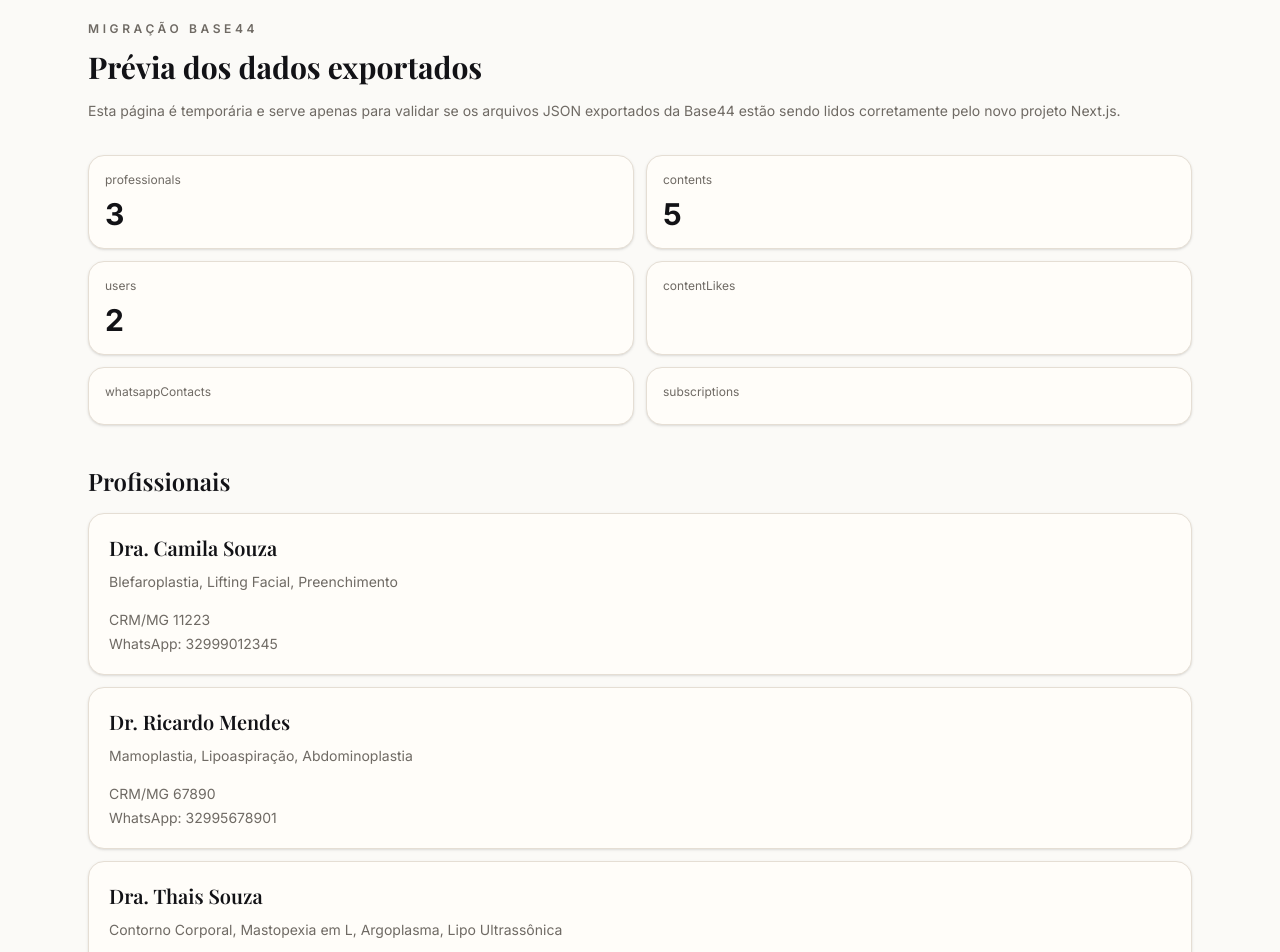
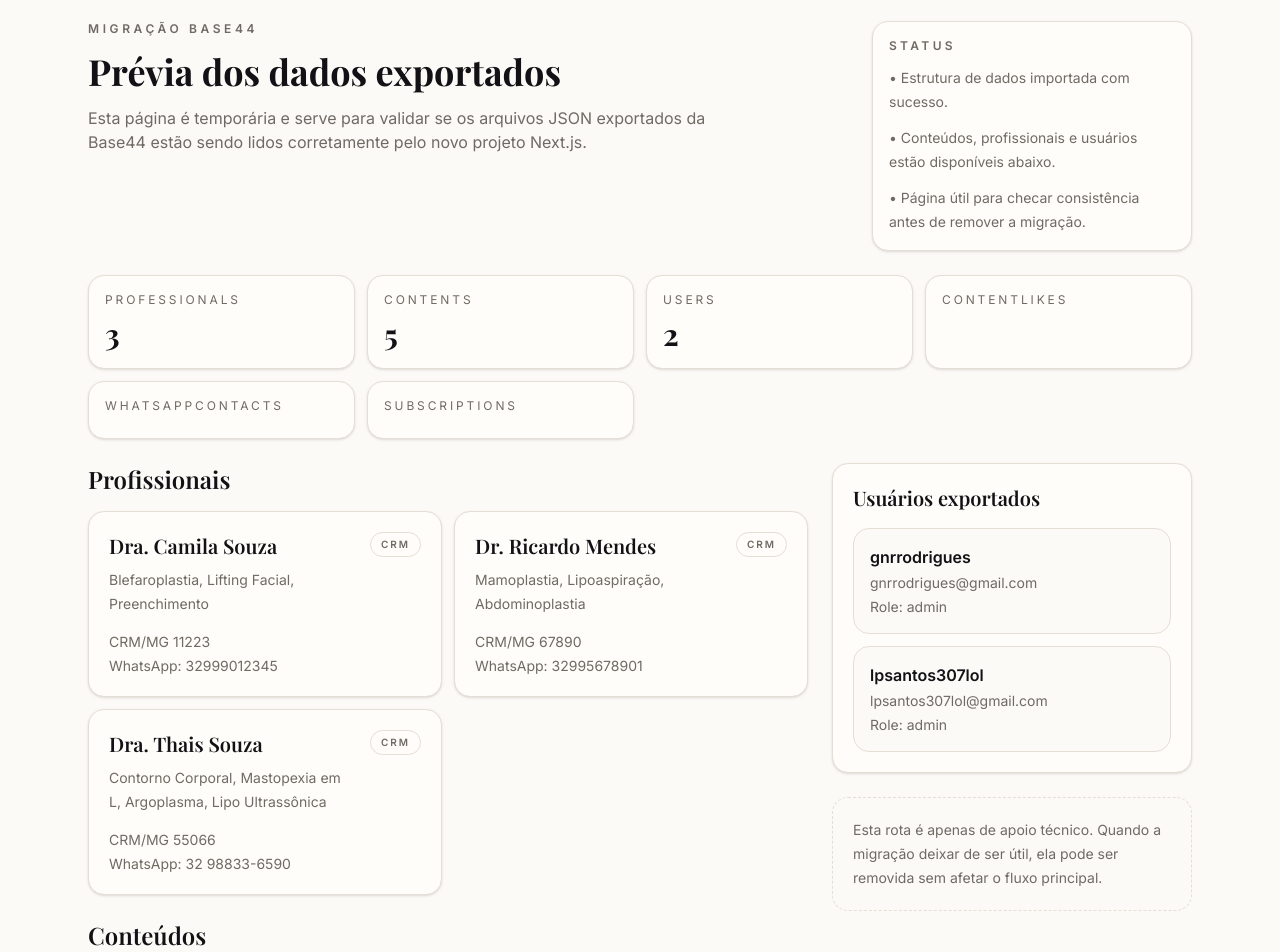
Before and after one commit to LeandroSatsuki/Uba-Cidade-Das-Plasticas, a Next.js app: page /migration-preview in a window 1280 px wide. Shown: the part 60-1012 px from the top of the page. Built offline with nearby package versions, Linux system fonts and the light colour scheme.

Commit message:
feat: refresh remaining dashboard screens

```diff
--- a/src/app/admin/profissionais/page.tsx
+++ b/src/app/admin/profissionais/page.tsx
@@ -18,22 +18,62 @@ export default async function AdminProfissionaisPage() {
     redirect("/feed");
   }
 
+  const totalProfessionals = professionals.length;
+  const activeProfessionals = professionals.filter((professional) => professional.ativo).length;
+  const withPhotoProfessionals = professionals.filter((professional) => professional.foto_perfil_url).length;
+
   return (
     <AppShell>
-      <section className="space-y-4">
+      <section className="space-y-6">
+        <div className="grid gap-6 lg:grid-cols-[minmax(0,1.08fr)_320px]">
           <div className="space-y-3">
             <p className="text-xs font-semibold uppercase tracking-[0.3em] text-muted-foreground">
               Administração
             </p>
-          <h1 className="font-heading text-3xl font-bold leading-tight">
+            <h1 className="font-heading text-3xl font-bold leading-tight sm:text-4xl">
               Profissionais
             </h1>
-          <p className="text-sm leading-6 text-muted-foreground">
+            <p className="max-w-2xl text-sm leading-6 text-muted-foreground sm:text-base">
               Cadastre, edite e organize os perfis que aparecem no feed e nas páginas públicas.
             </p>
           </div>
 
+          <div className="grid grid-cols-3 gap-3">
+            <div className="rounded-2xl border border-border bg-card p-4 shadow-sm">
+              <p className="text-[11px] font-semibold uppercase tracking-[0.24em] text-muted-foreground">
+                Total
+              </p>
+              <p className="mt-2 font-heading text-2xl font-bold">{totalProfessionals}</p>
+            </div>
+            <div className="rounded-2xl border border-border bg-card p-4 shadow-sm">
+              <p className="text-[11px] font-semibold uppercase tracking-[0.24em] text-muted-foreground">
+                Ativos
+              </p>
+              <p className="mt-2 font-heading text-2xl font-bold">{activeProfessionals}</p>
+            </div>
+            <div className="rounded-2xl border border-border bg-card p-4 shadow-sm">
+              <p className="text-[11px] font-semibold uppercase tracking-[0.24em] text-muted-foreground">
+                Com foto
+              </p>
+              <p className="mt-2 font-heading text-2xl font-bold">{withPhotoProfessionals}</p>
+            </div>
+          </div>
+        </div>
+
+        <div className="grid gap-4 lg:grid-cols-[minmax(0,1fr)_320px]">
           <AdminSectionTabs currentPath="/admin/profissionais" />
+
+          <aside className="rounded-2xl border border-border bg-card p-4 shadow-sm">
+            <p className="text-xs font-semibold uppercase tracking-[0.28em] text-muted-foreground">
+              Dicas rápidas
+            </p>
+            <div className="mt-3 space-y-3 text-sm leading-6 text-muted-foreground">
+              <p>• O identificador da URL abre a página pública do perfil.</p>
+              <p>• Se deixar vazio, o sistema tenta gerar automaticamente.</p>
+              <p>• A prévia abaixo ajuda a validar foto e descrição antes de salvar.</p>
+            </div>
+          </aside>
+        </div>
       </section>
 
       <section className="mt-8">
--- a/src/app/migration-preview/page.tsx
+++ b/src/app/migration-preview/page.tsx
@@ -6,50 +6,70 @@ import {
   base44Users,
 } from "@/lib/base44-data";
 
+const migrationSummaryCards = Object.entries(base44MigrationSummary);
+
 export default function MigrationPreviewPage() {
   return (
     <AppShell>
-      <section className="space-y-3">
+      <section className="space-y-6">
+        <div className="grid gap-6 lg:grid-cols-[minmax(0,1.08fr)_320px]">
+          <div className="space-y-3">
             <p className="text-xs font-semibold uppercase tracking-[0.3em] text-muted-foreground">
               Migração Base44
             </p>
-        <h1 className="font-heading text-3xl font-bold leading-tight">
+            <h1 className="font-heading text-3xl font-bold leading-tight sm:text-4xl">
               Prévia dos dados exportados
             </h1>
-        <p className="text-sm leading-6 text-muted-foreground">
-          Esta página é temporária e serve apenas para validar se os arquivos
-          JSON exportados da Base44 estão sendo lidos corretamente pelo novo
-          projeto Next.js.
+            <p className="max-w-2xl text-sm leading-6 text-muted-foreground sm:text-base">
+              Esta página é temporária e serve para validar se os arquivos JSON exportados da Base44 estão sendo lidos corretamente pelo novo projeto Next.js.
             </p>
-      </section>
+          </div>
 
-      <section className="mt-8 grid grid-cols-2 gap-3">
-        {Object.entries(base44MigrationSummary).map(([key, value]) => (
-          <div
-            key={key}
-            className="rounded-2xl border border-border bg-card p-4 shadow-sm"
-          >
-            <p className="text-xs text-muted-foreground">{key}</p>
-            <p className="mt-2 text-3xl font-bold">{value}</p>
+          <div className="rounded-2xl border border-border bg-card p-4 shadow-sm">
+            <p className="text-xs font-semibold uppercase tracking-[0.28em] text-muted-foreground">
+              Status
+            </p>
+            <div className="mt-3 space-y-3 text-sm leading-6 text-muted-foreground">
+              <p>• Estrutura de dados importada com sucesso.</p>
+              <p>• Conteúdos, profissionais e usuários estão disponíveis abaixo.</p>
+              <p>• Página útil para checar consistência antes de remover a migração.</p>
+            </div>
+          </div>
+        </div>
+
+        <section className="grid gap-3 sm:grid-cols-2 xl:grid-cols-4">
+          {migrationSummaryCards.map(([key, value]) => (
+            <div key={key} className="rounded-2xl border border-border bg-card p-4 shadow-sm">
+              <p className="text-xs uppercase tracking-[0.24em] text-muted-foreground">{key}</p>
+              <p className="mt-2 font-heading text-3xl font-bold">{value}</p>
             </div>
           ))}
         </section>
 
-      <section className="mt-10">
+        <section className="grid gap-6 xl:grid-cols-[minmax(0,1fr)_360px]">
+          <div className="space-y-6">
+            <div>
               <h2 className="font-heading text-2xl font-semibold">Profissionais</h2>
-
-        <div className="mt-4 space-y-3">
+              <div className="mt-4 grid gap-3 md:grid-cols-2">
                 {base44Professionals.map((professional) => (
                   <article
                     key={professional.base44_id}
                     className="rounded-2xl border border-border bg-card p-5 shadow-sm"
                   >
+                    <div className="flex items-start justify-between gap-4">
+                      <div>
                         <h3 className="font-heading text-xl font-semibold">
                           {professional.nome}
                         </h3>
                         <p className="mt-2 text-sm leading-6 text-muted-foreground">
                           {professional.especialidades}
                         </p>
+                      </div>
+                      <span className="rounded-full border border-border px-2.5 py-1 text-[10px] font-semibold uppercase tracking-[0.2em] text-muted-foreground">
+                        {professional.crm ? "CRM" : "Sem CRM"}
+                      </span>
+                    </div>
+
                     <div className="mt-4 space-y-1 text-sm text-muted-foreground">
                       <p>{professional.crm}</p>
                       <p>WhatsApp: {professional.whatsapp || "Não informado"}</p>
@@ -57,11 +77,10 @@ export default function MigrationPreviewPage() {
                   </article>
                 ))}
               </div>
-      </section>
+            </div>
 
-      <section className="mt-10">
+            <div>
               <h2 className="font-heading text-2xl font-semibold">Conteúdos</h2>
-
               <div className="mt-4 space-y-4">
                 {base44Contents.map((content) => (
                   <article
@@ -82,10 +101,12 @@ export default function MigrationPreviewPage() {
                   </article>
                 ))}
               </div>
-      </section>
+            </div>
+          </div>
 
-      <section className="mt-10">
-        <h2 className="font-heading text-2xl font-semibold">
+          <aside className="space-y-6 lg:sticky lg:top-24 lg:self-start">
+            <div className="rounded-2xl border border-border bg-card p-5 shadow-sm">
+              <h2 className="font-heading text-xl font-semibold">
                 Usuários exportados
               </h2>
 
@@ -93,18 +114,22 @@ export default function MigrationPreviewPage() {
                 {base44Users.map((user) => (
                   <div
                     key={user.base44_id}
-              className="rounded-2xl border border-border bg-card p-5 shadow-sm"
+                    className="rounded-2xl border border-border bg-background p-4"
                   >
                     <p className="font-semibold">{user.full_name}</p>
-              <p className="mt-1 text-sm text-muted-foreground">
-                {user.email}
-              </p>
-              <p className="mt-1 text-sm text-muted-foreground">
-                Role: {user.role}
-              </p>
+                    <p className="mt-1 text-sm text-muted-foreground">{user.email}</p>
+                    <p className="mt-1 text-sm text-muted-foreground">Role: {user.role}</p>
                   </div>
                 ))}
               </div>
+            </div>
+
+            <div className="rounded-2xl border border-dashed border-border bg-background p-5 text-sm leading-6 text-muted-foreground">
+              Esta rota é apenas de apoio técnico. Quando a migração deixar de ser útil,
+              ela pode ser removida sem afetar o fluxo principal.
+            </div>
+          </aside>
+        </section>
       </section>
     </AppShell>
   );
```
Lines whose indentation alone changed are shown as unchanged.
